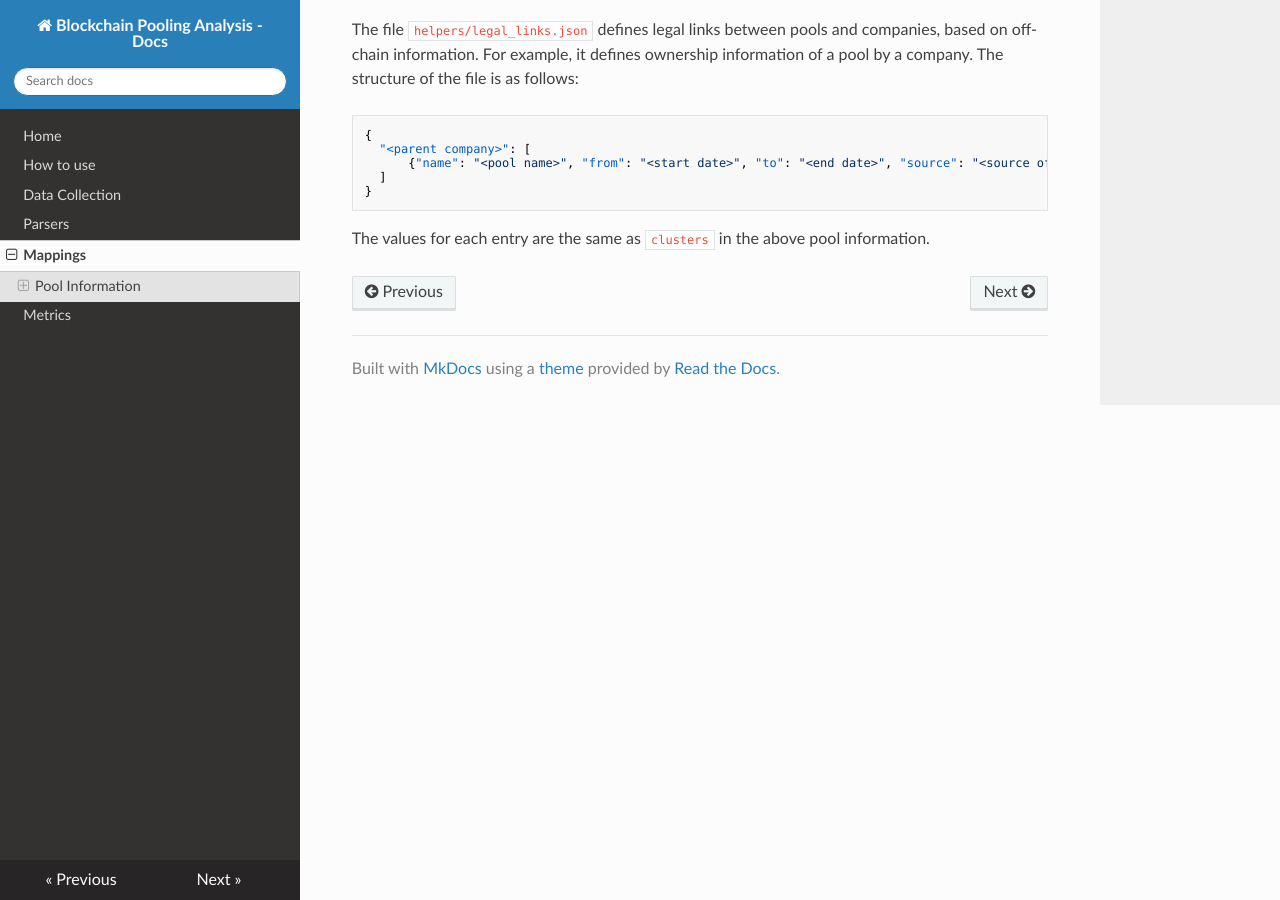
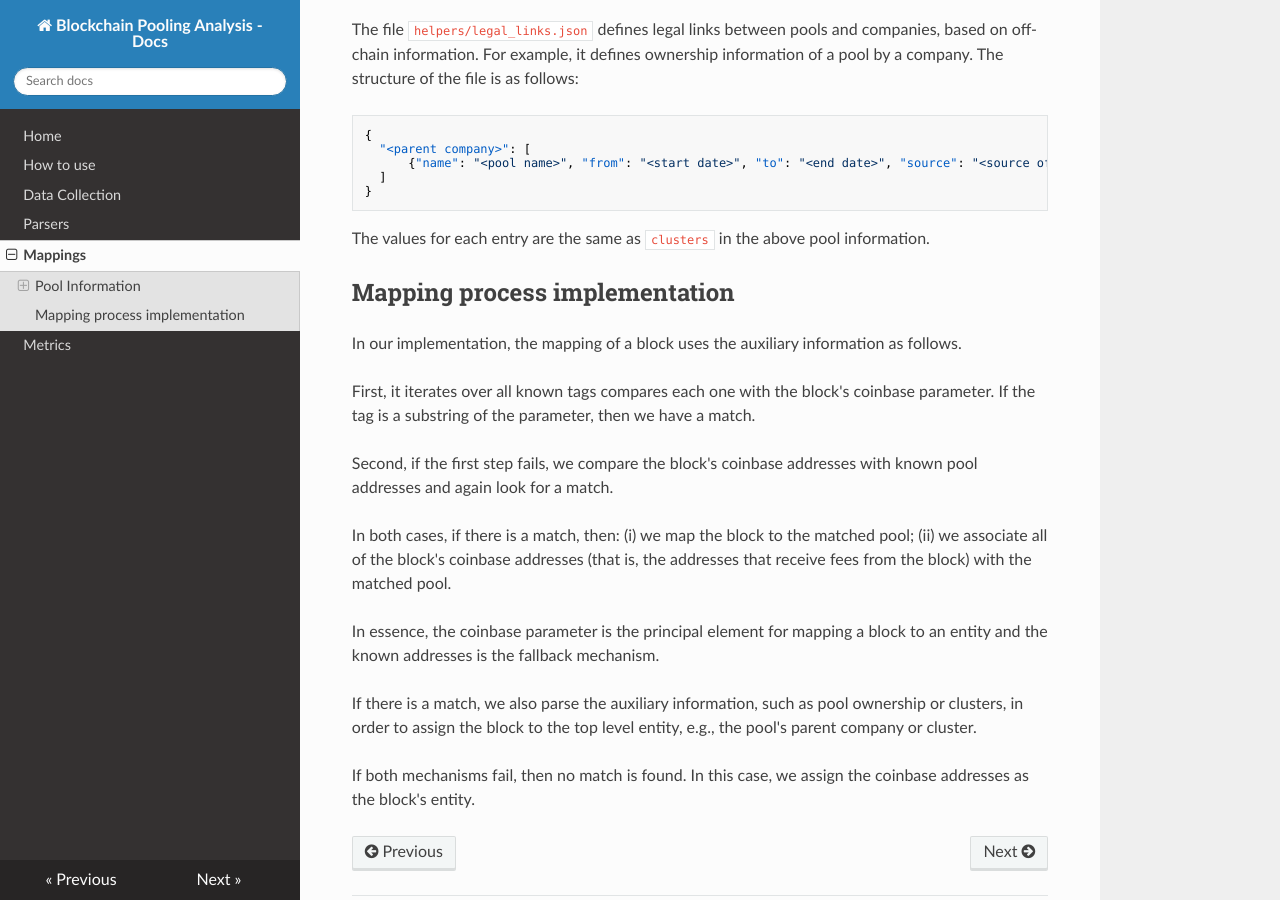
Before and after one commit to Blockchain-Technology-Lab/consensus-decentralization, an MkDocs documentation site: the page built from docs/mappings.md, in a window 1280 px wide and 900 px high, scrolled down 1462 px. Built offline with MkDocs 1.6.1, drawn with Linux system fonts in a browser that asks for light colours; nearby versions of some CDN libraries.

Commit message:
[docs] Describe mapping process implementation

````diff
--- a/docs/mappings.md
+++ b/docs/mappings.md
@@ -72,3 +72,19 @@
 ```
 
 The values for each entry are the same as `clusters` in the above pool information.
+
+## Mapping process implementation
+
+In our implementation, the mapping of a block uses the auxiliary information as follows.
+
+First, it iterates over all known tags compares each one with the block's coinbase parameter. If the tag is a substring of the parameter, then we have a match.
+
+Second, if the first step fails, we compare the block's coinbase addresses with known pool addresses and again look for a match.
+
+In both cases, if there is a match, then: (i) we map the block to the matched pool; (ii) we associate all of the block's coinbase addresses (that is, the addresses that receive fees from the block) with the matched pool.
+
+In essence, the coinbase parameter is the principal element for mapping a block to an entity and the known addresses is the fallback mechanism.
+
+If there is a match, we also parse the auxiliary information, such as pool ownership or clusters, in order to assign the block to the top level entity, e.g., the pool's parent company or cluster.
+
+If both mechanisms fail, then no match is found. In this case, we assign the coinbase addresses as the block's entity.
````
